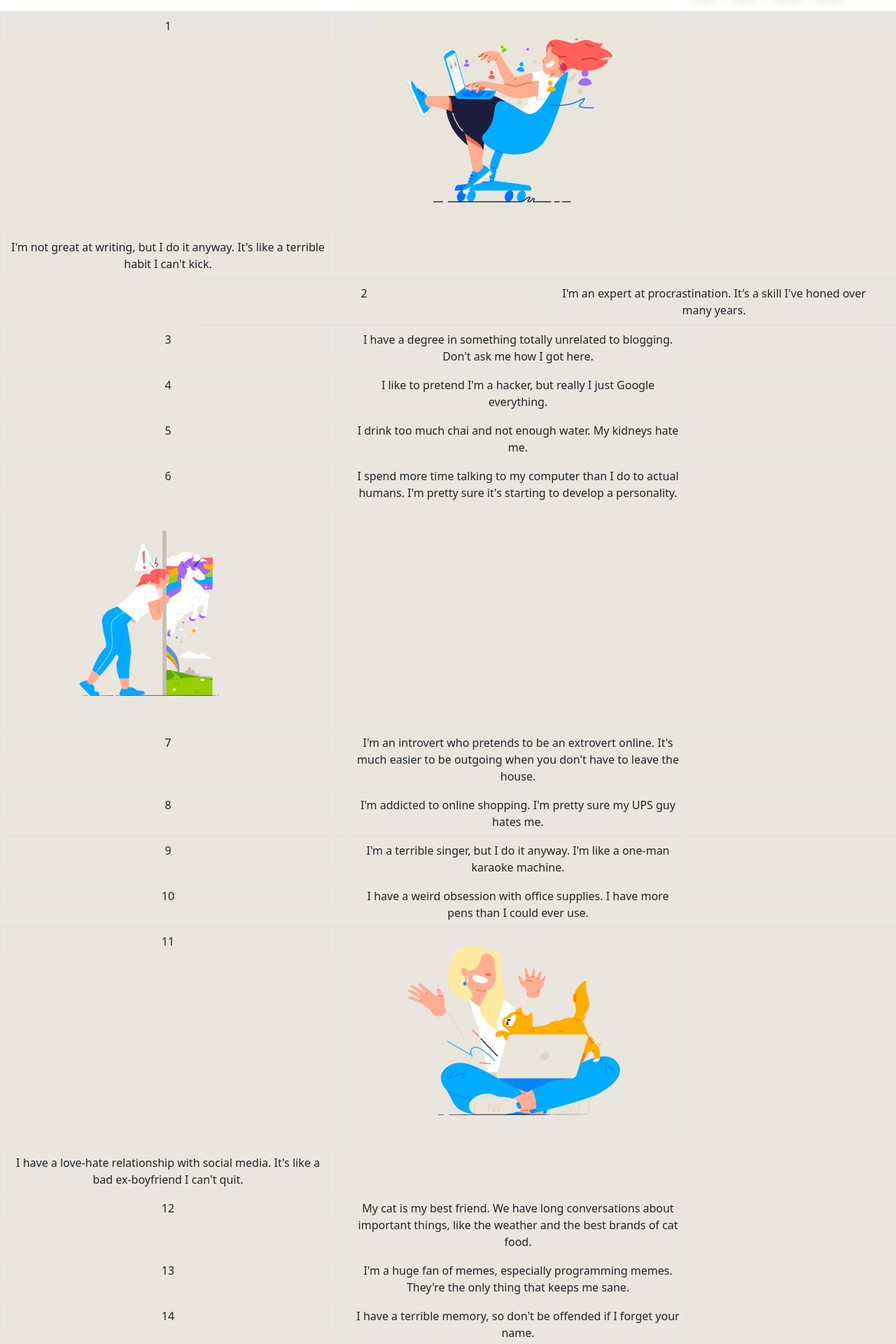
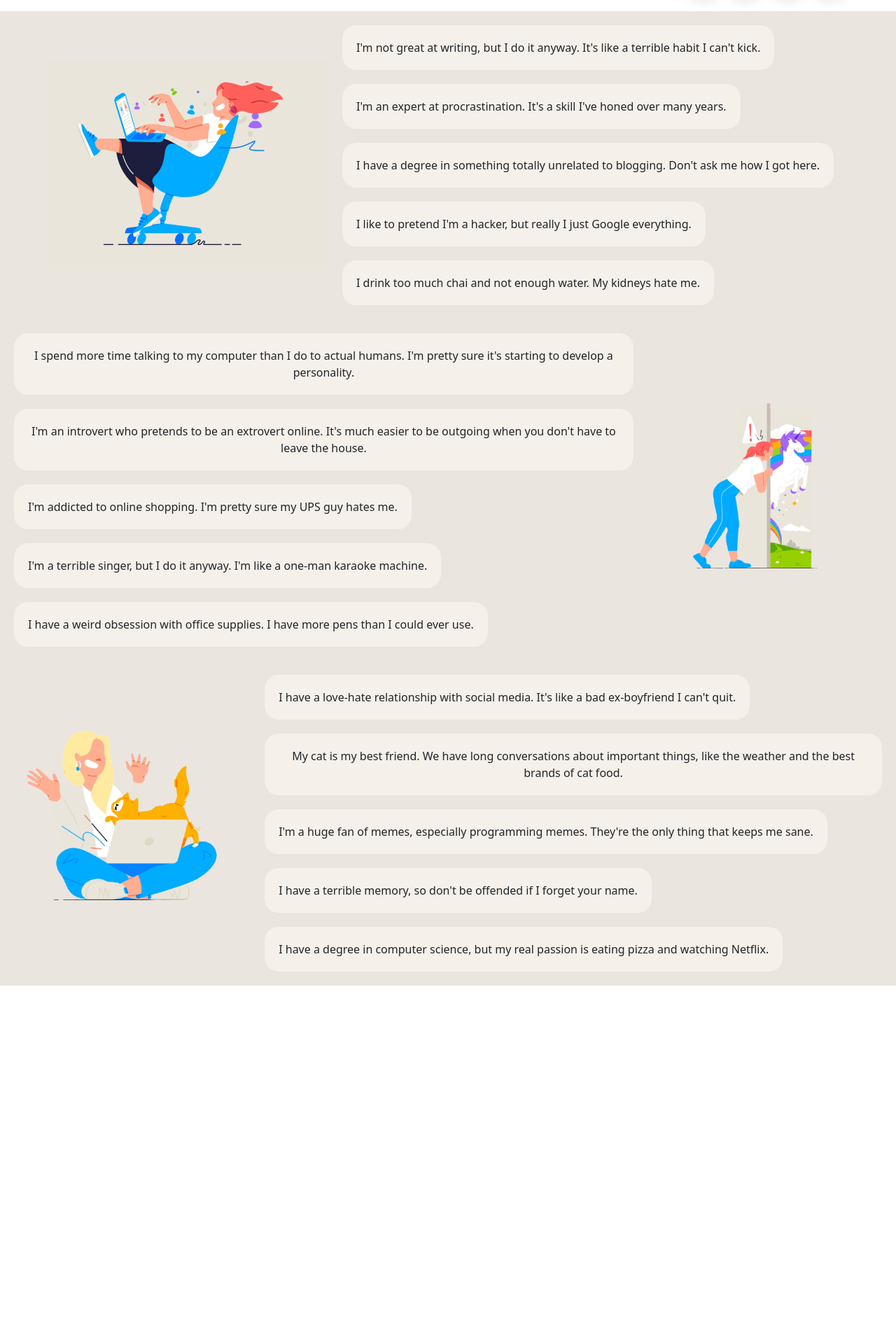
Before and after one commit to AkankshaSomayaji/Literary-Oasis, a React (Create React App) app: page /about in a window 1280 px wide. Shown: the part 60-1980 px from the top of the page at 70% size. After the commit the page ends 1468 px from the top, so only its background shows below. Built offline with nearby package versions, Linux system fonts and the light colour scheme.

Commit message:
about update

```diff
--- a/src/pages/about.js
+++ b/src/pages/about.js
@@ -1,4 +1,5 @@
-import { Table, Image } from 'react-bootstrap';
+import './general.css';
+import { Image } from 'react-bootstrap';
 import NavBar from '../components/navbar';
 import * as constants from './constants';
 import girlInChairImage from '../images/girl-chair-laptop.png';
@@ -10,94 +11,51 @@ function About() {
         <div className="about-container">
             <NavBar/>
             <div style={{backgroundColor:"#eae5df", marginTop:"10px"}}>
-                <Table style={{backgroundColor:"#eae5df"}} bordered>
-                    <tbody>
-                        <tr>
-                            <td>1</td>
-                            <td rowSpan={5}>
+                <div className='about-section'>
                     <Image
                         src={girlInChairImage}
                         alt="Girl In Chair Image"
                         width={400}
                         height={300}
                     />
-                            </td>
-                            <td>{constants.about1}</td>
-                        </tr>
-                        <tr>
-                            <td>2</td>
-                            <td>{constants.about2}</td>
-                        </tr>
-                        <tr>
-                            <td>3</td>
-                            <td>{constants.about3}</td>
-                        </tr>
-                        <tr>
-                            <td>4</td>
-                            <td>{constants.about4}</td>
-                        </tr>
-                        <tr>
-                            <td>5</td>
-                            <td>{constants.about5}</td>
-                        </tr>
-                        <tr>
-                            <td>6</td>
-                            <td>{constants.about6}</td>
-                            <td rowSpan={5}>
+                    <div>
+                        <div className='about-code'>{constants.about1}</div>
+                        <div className='about-code'>{constants.about2}</div>
+                        <div className='about-code'>{constants.about3}</div>
+                        <div className='about-code'>{constants.about4}</div>
+                        <div className='about-code'>{constants.about5}</div>
+                    </div>
+                </div>
+                <div className='about-section'>
+                    <div>
+                        <div className='about-code'>{constants.about6}</div>
+                        <div className='about-code'>{constants.about7}</div>
+                        <div className='about-code'>{constants.about8}</div>
+                        <div className='about-code'>{constants.about9}</div>
+                        <div className='about-code'>{constants.about10}</div>
+                    </div>
                     <Image
                         src={girlUnicornImage}
                         alt="Girl And Unicorn Image"
                         width={400}
                         height={300}
                     />
-                            </td>
-                        </tr>
-                        <tr>
-                            <td>7</td>
-                            <td>{constants.about7}</td>
-                        </tr>
-                        <tr>
-                            <td>8</td>
-                            <td>{constants.about8}</td>
-                        </tr>
-                        <tr>
-                            <td>9</td>
-                            <td>{constants.about9}</td>
-                        </tr>
-                        <tr>
-                            <td>10</td>
-                            <td>{constants.about10}</td>
-                        </tr>
-                        <tr>
-                            <td>11</td>
-                            <td rowSpan={5}>
+                </div>
+                <div className='about-section'>
                     <Image
                         src={girlCatImage}
                         alt="Girl And Cat Image"
                         width={400}
                         height={300}
                     />
-                            </td>
-                            <td>{constants.about11}</td>
-                        </tr>
-                        <tr>
-                            <td>12</td>
-                            <td>{constants.about12}</td>
-                        </tr>
-                        <tr>
-                            <td>13</td>
-                            <td>{constants.about13}</td>
-                        </tr>
-                        <tr>
-                            <td>14</td>
-                            <td>{constants.about14}</td>
-                        </tr>
-                        <tr>
-                            <td>15</td>
-                            <td>{constants.about15}</td>
-                        </tr>
-                    </tbody>
-                </Table>
+                    <div>
+                        <div className='about-code'>{constants.about11}</div>
+                        <div className='about-code'>{constants.about12}</div>
+                        <div className='about-code'>{constants.about13}</div>
+                        <div className='about-code'>{constants.about14}</div>
+                        <div className='about-code'>{constants.about15}</div>
+                    </div>
+                </div>
             </div>
         </div>
     );
```
Lines whose indentation alone changed are shown as unchanged.
